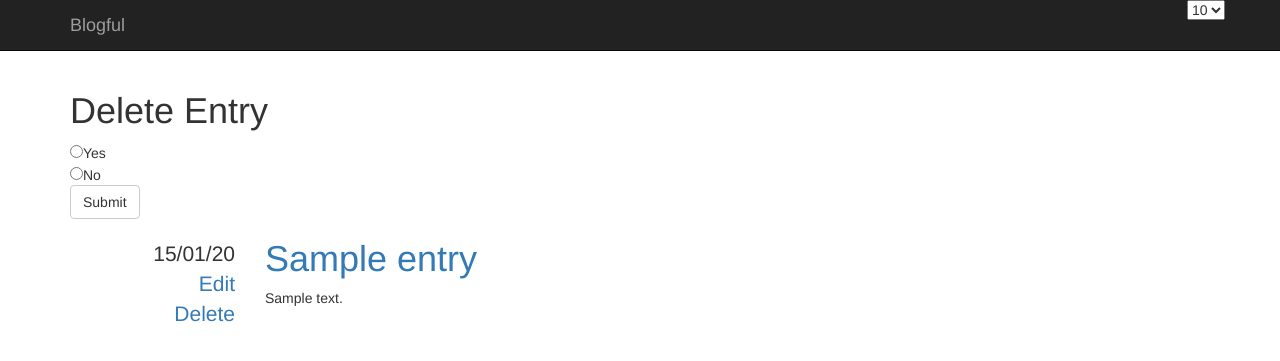
After one commit to auslander70/thinkful-blog, a Flask app: page /entry/1/delete in a window 1280 px wide. The commit adds this page. Shown: the top 361 px of the page. Run offline with Flask 2, Linux system fonts and the light colour scheme; tables that the repository leaves empty hold one stand-in row (values such as "Sample post"); some libraries are stand-ins or nearby versions.

Commit message:
delete functionality, 1st steps of limit implementation

```diff
--- a/blog/templates/base.html
+++ b/blog/templates/base.html
@@ -34,6 +34,12 @@
                 </div>
                 <div class="collapse navbar-collapse">
                     <ul class="nav navbar-nav navbar-right">
+                        <select name="limit">
+                            <option value=10>10</option>
+                            <option value=10>20</option>
+                            <option value=10>30</option>
+                            <option value=10>All</option>
+                        </select>
                     </ul>
                 </div>
             </div>
--- /dev/null
+++ b/blog/templates/delete.html
@@ -0,0 +1,17 @@
+{% import "macros.html" as macros %}
+{% extends "base.html" %}
+{% block content %}
+
+<h1>
+  Delete Entry
+</h1>
+
+<form role="form" method="POST">
+  <input type="radio" name="delete" value="yes">Yes<br>
+  <input type="radio" name="delete" value="no">No<br>
+  <button type="submit" class="btn btn-default">Submit</button>
+</form>
+
+{{ macros.render_entry(entry) }}
+
+{% endblock %}
--- a/blog/templates/macros.html
+++ b/blog/templates/macros.html
@@ -5,11 +5,12 @@
       <li>
         {{ entry.datetime | dateformat("%d/%m/%y") }}
       </li>
-      {% if entry.id > 0 %}
       <li>
         <a href="{{ url_for('edit_get', id=entry.id) }}">Edit</a>
       </li>
-      {% endif %}
+      <li>
+        <a href="{{ url_for('del_entry_confirm', id=entry.id) }}">Delete</a>
+      </li>
     </ul>
   </div>
   <div class="col-md-10">
--- a/blog/views.py
+++ b/blog/views.py
@@ -35,22 +35,31 @@ def entries(page=1):
 
 @app.route("/entry/<int:id>")
 def entry(id=1):
+  count = session.query(Entry).count()
   entry = session.query(Entry).get(id)
-  return render_template("entries.html",
-                          entries=entry
+  has_next = id < count
+  has_prev = id > 1
+  return render_template("entry.html",
+                          entry=entry,
+                          has_next=has_next,
+                          has_prev=has_prev,
+                          id=id
   )
 
 @app.route("/entry/<int:id>/edit", methods=["GET"])
 def edit_get(id):
-  id = 26
   entry = session.query(Entry).get(id)
   return render_template("edit_entry.html",
                           entry=entry
   )
 
 @app.route("/entry/<int:id>/edit", methods=["POST"])
-def edit_post():
-  pass
+def edit_post(id):
+  entry = session.query(Entry).get(id)
+  entry.title=request.form["title"],
+  entry.content=request.form["content"],
+  session.commit()
+  return redirect(url_for("entry", id=id))
 
 @app.route("/entry/add", methods=["GET"])
 def add_entry_get():
@@ -65,3 +74,18 @@ def add_entry_post():
   session.add(entry)
   session.commit()
   return redirect(url_for("entries"))
+
+@app.route("/entry/<int:id>/delete", methods=["GET"])
+def del_entry_confirm(id):
+  entry = session.query(Entry).get(id)
+  return render_template("delete.html",
+                          id=id,
+                          entry=entry)
+
+@app.route("/entry/<int:id>/delete", methods=["POST"])
+def check_delete_response(id):
+  if request.form["delete"] == "yes":
+    entry=session.query(Entry).get(id)
+    session.delete(entry)
+    session.commit
+  return redirect(url_for("entries"))
```
Also changed, not shown: blog/templates/entry.html (renamed from blog/templates/entries.html, +4 -6 lines).
